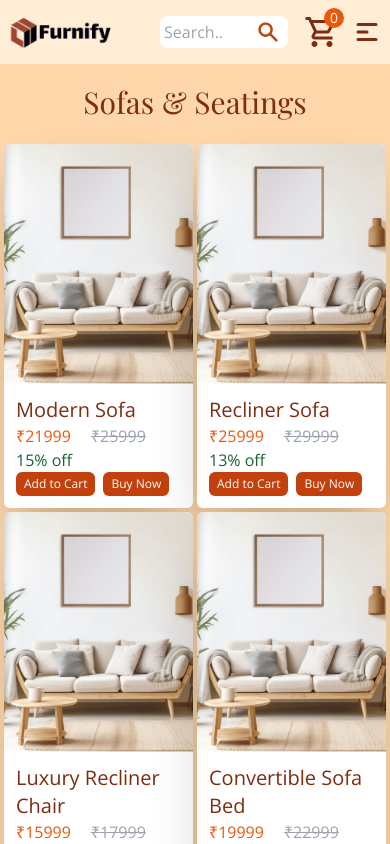
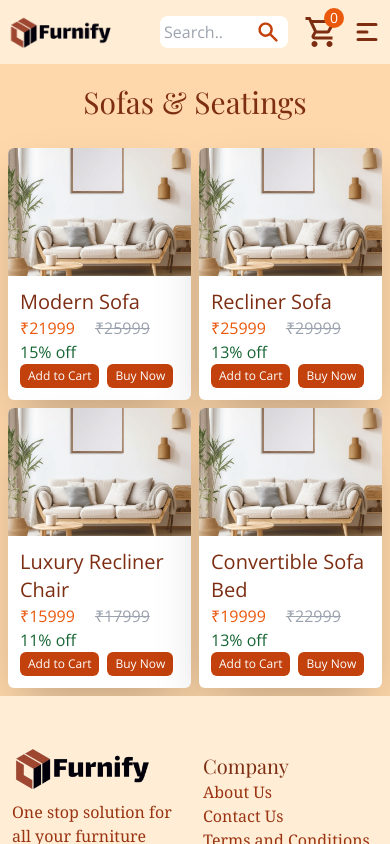
Before and after one commit to anaspxr/e-commerce-furniture-shop, a React (Vite) app in the folder frontend/: page /products/sofas in a window 390 px wide. Shown: the top 844 px of the page. Built offline with nearby package versions, Linux system fonts and the light colour scheme.

Commit message:
more layout updates for better responsiveness

```diff
--- a/frontend/src/components/Categories.jsx
+++ b/frontend/src/components/Categories.jsx
@@ -42,13 +42,13 @@ export default function Categories() {
   return (
     <div className=" flex flex-col items-center bg-orange-50 py-10">
       <h1 className="text-3xl text-orange-900 m-10">Categories</h1>
-      <div className="grid grid-cols-3  gap-2">
+      <div className="grid grid-cols-2 md:grid-cols-3  gap-2">
         {categories.map((category, i) => (
-          <Link to={category.to} key={i} className="p-2">
+          <Link to={category.to} key={i} className="m-2">
             <img
               src={category.image}
               alt={category.name}
-              className="h-20 sm:h-40 w-40 md:w-80 object-cover rounded-md hover:scale-105 transition duration-300"
+              className="h-40 w-full object-cover rounded-md hover:scale-105 transition duration-300  shadow-md"
             />
             <p className="text-orange-900 text-lg text-center">
               {category.name}
--- a/frontend/src/components/Hero.jsx
+++ b/frontend/src/components/Hero.jsx
@@ -4,7 +4,7 @@ import { Link } from "react-router-dom";
 
 export default function Hero() {
   return (
-    <div className="grid grid-cols-1 md:grid-cols-2 justify-around items-center p-5 gap-2 h-svh">
+    <div className="grid grid-cols-1 md:grid-cols-2 justify-around items-center p-5 gap-2">
       <div>
         <h1 className="md:text-6xl text-4xl text-orange-800">Furnify</h1>
         <p className="text-lg text-orange-900">
--- a/frontend/src/components/Item.jsx
+++ b/frontend/src/components/Item.jsx
@@ -10,15 +10,16 @@ export default function Item({ product }) {
   }
 
   return (
-    <div className="flex flex-col justify-between bg-white shadow-2xl overflow-hidden rounded-md">
+    <div className="flex flex-col  bg-white shadow-2xl overflow-hidden rounded-md">
       <Link to={`/products/${product.id}`}>
         <img
-          className="top-0 left-0 transition-transform duration-500 hover:scale-105 w-full h-60 object-cover"
+          className="top-0 left-0 transition-transform duration-500 hover:scale-105 w-full h-32 lg:h-60 object-cover"
           src={product.image}
           alt={product.name}
         />
       </Link>
-      <div className="p-3">
+      <div className="flex flex-col justify-between h-full p-3">
+        <div>
           <Link
             to={`/products/${product.id}`}
             className="text-xl text-orange-900 hover:text-orange-600"
@@ -32,8 +33,10 @@ export default function Item({ product }) {
             </span>
           </div>
           <p className="text-green-800">
-          {calculateDiscountPrice(product.oldPrice, product.discountPrice)}% off
+            {calculateDiscountPrice(product.oldPrice, product.discountPrice)}%
+            off
           </p>
+        </div>
         <div className="flex flex-wrap gap-2">
           <button
             onClick={() => {
--- a/frontend/src/components/Popular.jsx
+++ b/frontend/src/components/Popular.jsx
@@ -12,11 +12,11 @@ const popularProducts = [
 
 export default function Popular() {
   return (
-    <div className="p-1 sm:p-3 lg:p-5 pb-10 bg-amber-100">
+    <div className="p-2 sm:p-3 lg:p-5 pb-10 bg-amber-100">
       <h2 className="md:text-4xl text-3xl text-orange-900 py-5 text-center">
         Popular Products
       </h2>
-      <div className="grid grid-cols-2 md:grid-cols-3 gap-1 sm:gap-4">
+      <div className="grid grid-cols-2 md:grid-cols-3 gap-2 sm:gap-4">
         {popularProducts.map((item) => (
           <Item key={item.id} product={item} />
         ))}
--- a/frontend/src/components/Recommend.jsx
+++ b/frontend/src/components/Recommend.jsx
@@ -29,7 +29,7 @@ export function Recommend() {
   }, []);
 
   return (
-    <div className="grid grid-cols-2 md:grid-cols-3 gap-1 sm:gap-4">
+    <div className="grid grid-cols-2 md:grid-cols-3 gap-2 sm:gap-4">
       {randomItems.map((item) => (
         <Item key={item.id} product={item} />
       ))}
--- a/frontend/src/pages/Home.jsx
+++ b/frontend/src/pages/Home.jsx
@@ -10,7 +10,7 @@ export default function Home() {
       <Categories />
       <Popular />
       <div>
-        <div className="p-1 sm:p-3 lg:p-5 bg-stone-50">
+        <div className="p-2 sm:p-3 lg:p-5 bg-stone-50">
           <h1 className="text-2xl text-orange-900 font-semibold my-5 ">
             Suggested for you
           </h1>
--- a/frontend/src/pages/Products.jsx
+++ b/frontend/src/pages/Products.jsx
@@ -19,7 +19,7 @@ export default function Products({ category }) {
         {category === "lightings" && "Lamps & Lightings"}
         {category === "mattresses" && "Mattresses"}
       </h2>
-      <div className="grid grid-cols-2 sm:grid-cols-3 md:grid-cols-4 gap-1 md:gap-3 p-1 sm:p-3 lg:p-5">
+      <div className="grid grid-cols-2 sm:grid-cols-3 md:grid-cols-4 gap-2 md:gap-3 p-2 sm:p-3 lg:p-5">
         {items.map((item) => (
           <Item key={item.id} product={item} />
         ))}
```
Lines whose indentation alone changed are shown as unchanged.
